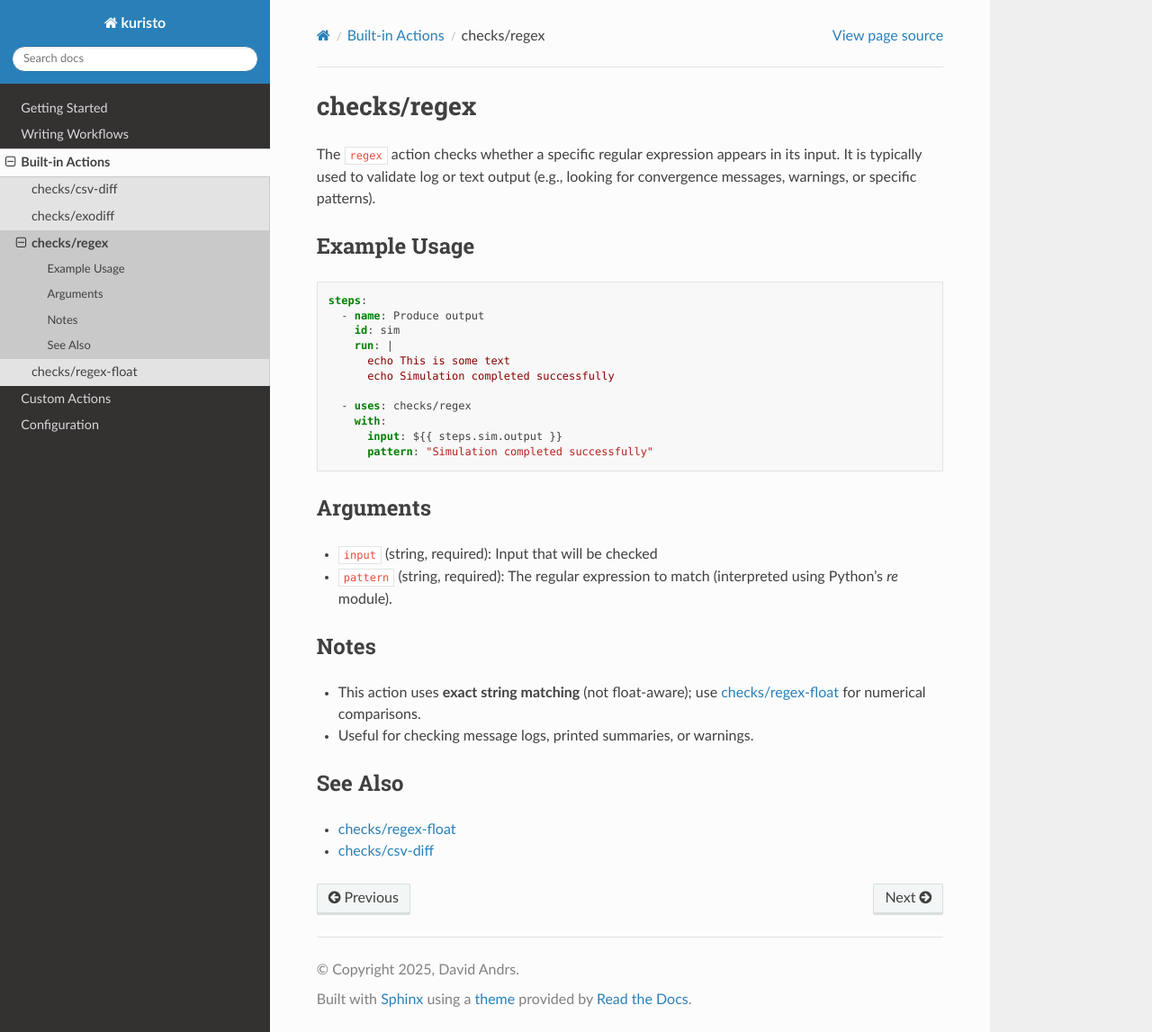
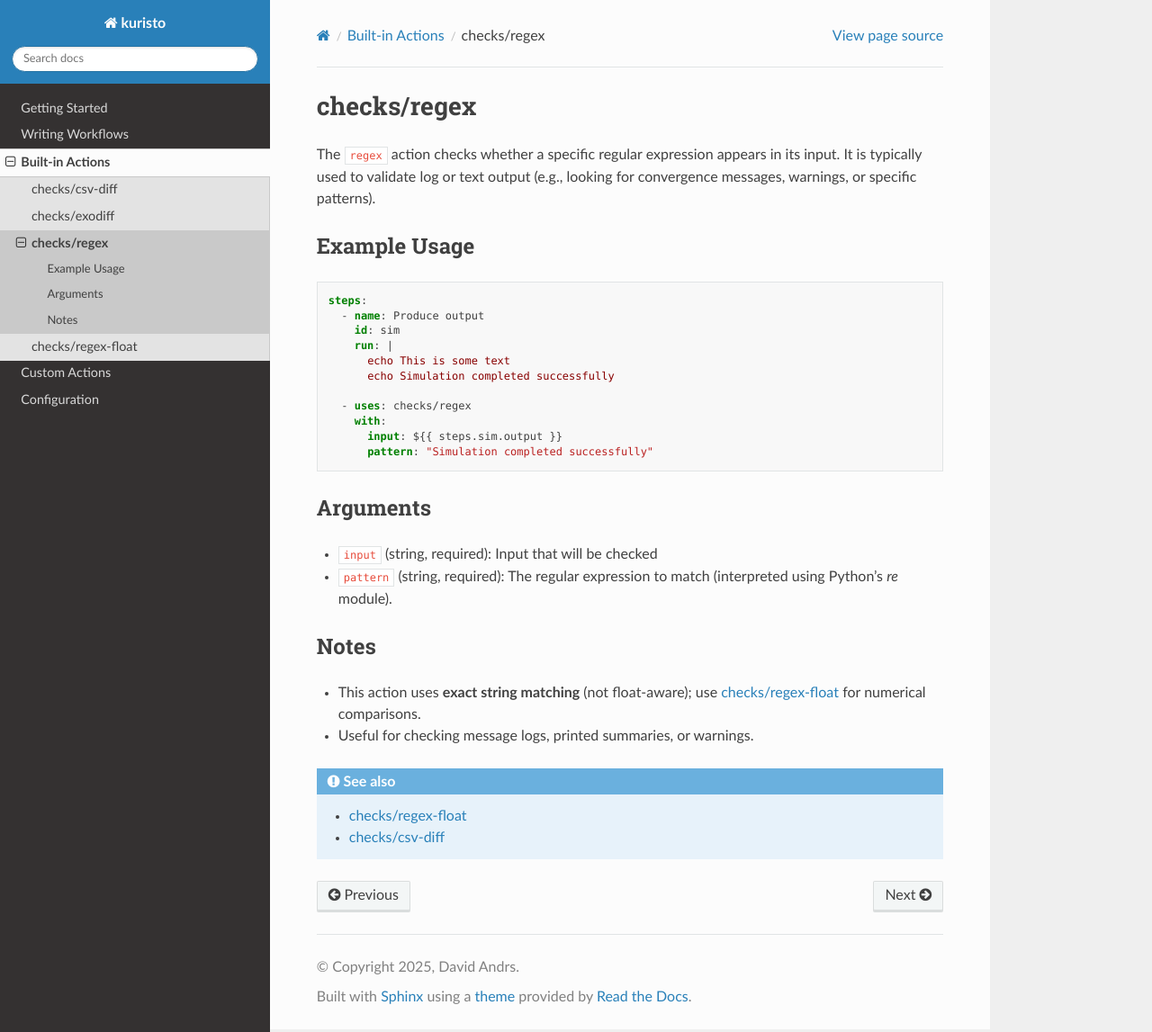
Before and after one commit to andrsd/kuristo, a Sphinx documentation site: the page built from docs/actions/regex.rst, in a window 1280 px wide and 1147 px high. Shown: the whole window at 90% size. Built offline with Sphinx 7.4.7 and the Read the Docs theme 3.1.0, drawn with Linux system fonts in a browser that asks for light colours.

Commit message:
Using .. seealso:: for 'See also'

```diff
--- a/docs/actions/csv-diff.rst
+++ b/docs/actions/csv-diff.rst
@@ -27,7 +27,6 @@ Arguments
 - ``rel_tol`` (float, optional): Allowed relative difference per value. Default is 1e-6.
 
 
-See Also
---------
+.. seealso::
 
-- :doc:`exodiff`
+   - :doc:`exodiff`
--- a/docs/actions/exodiff.rst
+++ b/docs/actions/exodiff.rst
@@ -36,7 +36,6 @@ Notes
 - Uses ``exodiff`` from SEACAS. Make sure it is on your PATH when running kuristo.
 
 
-See Also
---------
+.. seealso::
 
-- :doc:`csv-diff`
+   - :doc:`csv-diff`
--- a/docs/actions/regex.rst
+++ b/docs/actions/regex.rst
@@ -37,8 +37,7 @@ Notes
 - Useful for checking message logs, printed summaries, or warnings.
 
 
-See Also
---------
+.. seealso::
 
-- :doc:`regex-float`
-- :doc:`csv-diff`
+   - :doc:`regex-float`
+   - :doc:`csv-diff`
```
Also changed, not shown: docs/actions/regex-float.rst (+3 -4 lines).
